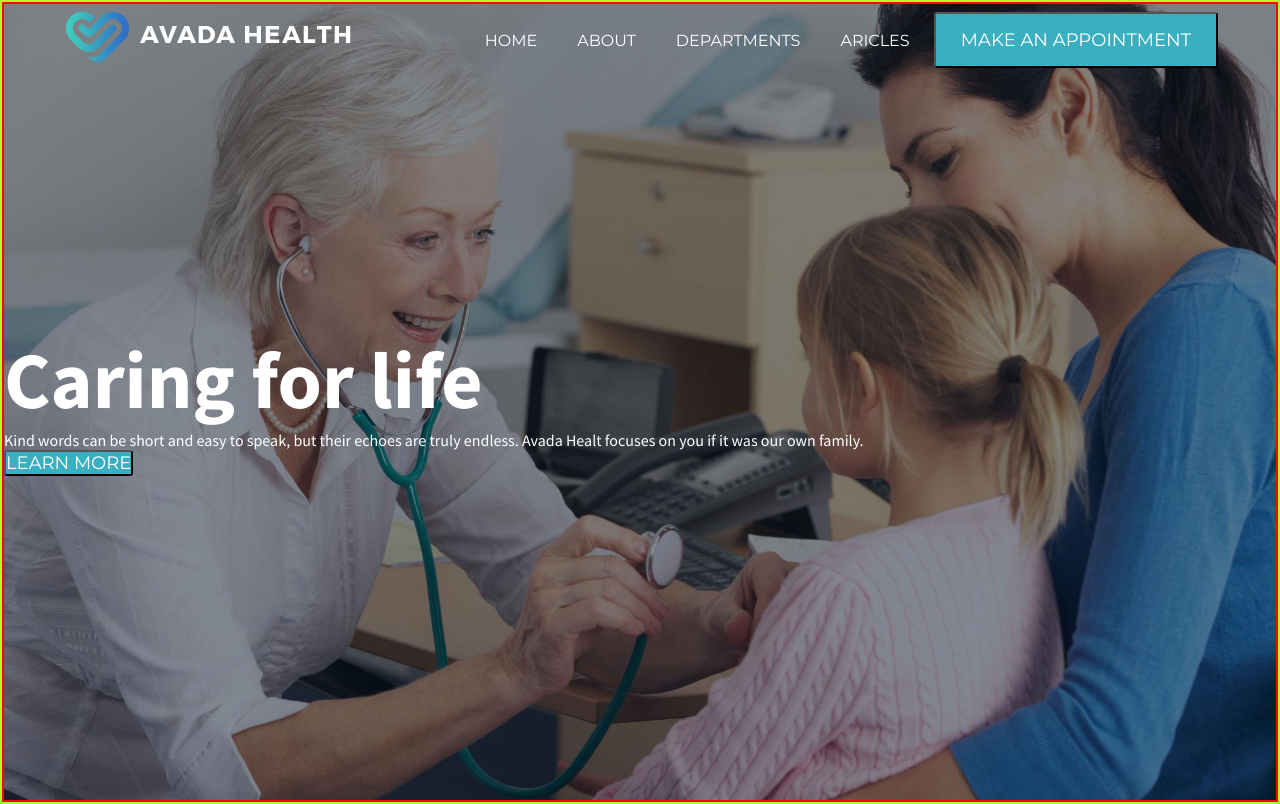
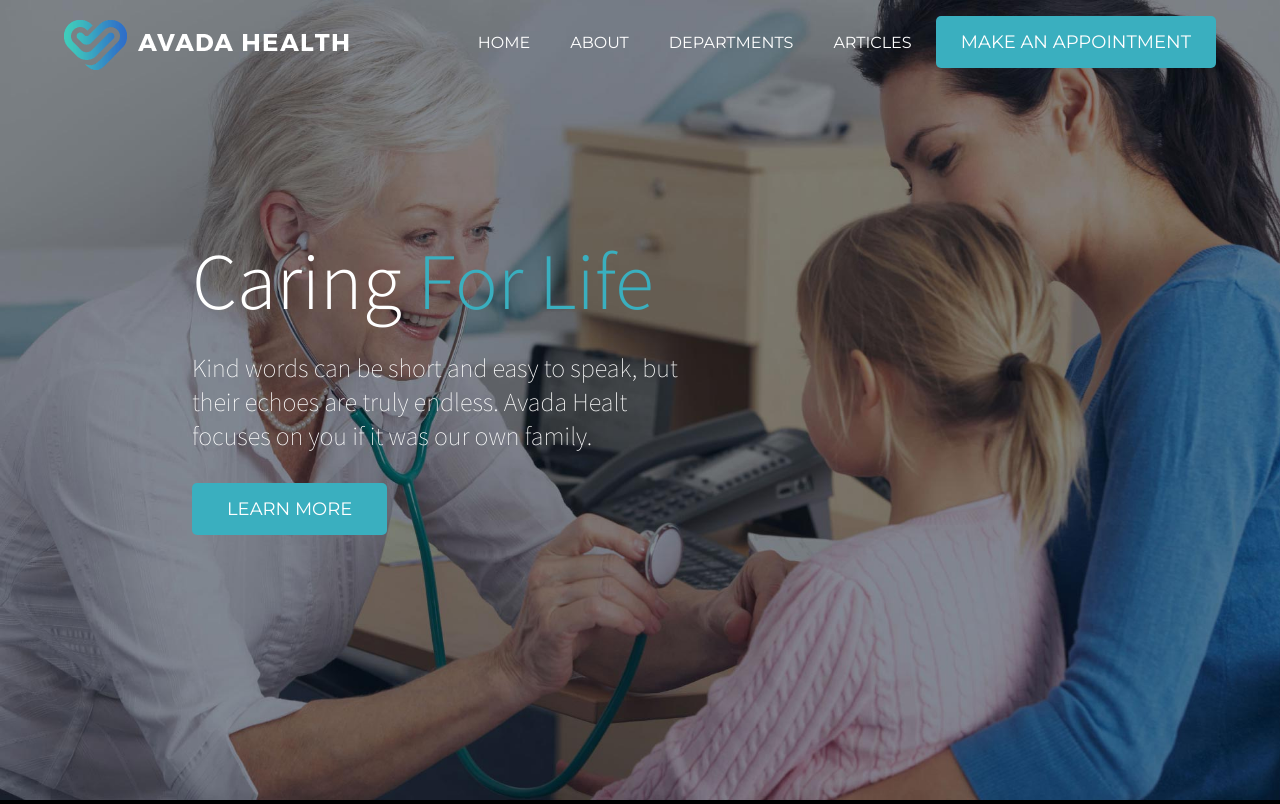
Before and after one commit to MSabbatini98/proj-html-vuejs, a website: page index.html in a window 1280 px wide. Drawn offline with nearby package versions, Linux system fonts and the light colour scheme.

Commit message:
HEADER
Completed header, with nav_bar (Vue) and jumbotron

```diff
--- a/index.html
+++ b/index.html
@@ -22,9 +22,11 @@
 </head>
 <body>
     <div id="vue_box">
+        <!-- ? HEADER -->
         <header>
+            <!--? barra di navigazione -->
             <div class="nav_bar">
-                <div class="nav_bar__logo">
+                <div class="nav_bar__logo mt_1">
                     <img src="img/medical_logo_1x_light.png" alt="logo di avada health">
                 </div>
                 <div class="nav_bar__links">
@@ -40,23 +42,18 @@
                 </div>
 
             </div>
+            <!-- ? jumbotron -->
             <div class="jumbotron loginbody">
                 <div class="jumbotron__text">
                     <h1>Caring <span>for life</span> </h1>
-                    <p>Kind words can be short and easy to speak, but their echoes are truly endless. Avada Healt focuses on you if it was our own family.</p>
+                    <p class="mt_2">Kind words can be short and easy to speak, but their echoes are truly endless. Avada Healt focuses on you if it was our own family.</p>
 
-                    <button class="btn_primary">
+                    <button class="btn_primary mt_3">
                         learn more
                     </button>
                 </div>
             </div>
-
         </header>
-
-
-
-
-    </div>
 
 
 
@@ -66,6 +63,13 @@
 
 
 
+
+
+
+
+
+
+    </div>
     <!-- File JavaScript da mettere a fine HTML-->
     <script src="script.js" charset="utf-8"></script>
 </body>
--- a/script.js
+++ b/script.js
@@ -7,7 +7,7 @@ var vue_box = new Vue(
             "home",
             "about",
             "departments",
-            "aricles"
+            "articles"
         ],
         index : 0,
     },
--- a/src/app.scss
+++ b/src/app.scss
@@ -5,12 +5,6 @@
 header {
     display: flex;
     color: white;
-
-    //  * {
-    //     border: hotpink solid 3px;
-    // }
-
-    border : greenyellow 2px solid;
 
     .nav_bar {
         position: fixed;
@@ -23,11 +17,7 @@ header {
         color: white;
         // background-color: yellow;
 
-
-        .nav_bar__logo {
-
-        }
-        .nav_bar__links{
+        &__links{
             width: calc(100% - 300px);
             align-self: center;
             text-align: right;
@@ -56,10 +46,23 @@ header {
         display: flex;
         height: 100vh;
         width: 100%;
-        border : red 2px solid;
 
-        &__text {align-self: center;
+        &__text {
+            // align-self: center;
+            width: 40%;
+            margin-left: 15%;
+            margin-top: 18%;
 
+            p {
+                line-height: 1.3;
+                font-size: $text_xl;
+                font-weight: 200;
+            }
+
+            button.btn_primary {
+                padding: 15px 35px;
+
+            }
         }
     }
 
--- a/src/partials/common.scss
+++ b/src/partials/common.scss
@@ -10,14 +10,21 @@ body{
 }
 h1{
     font-size: 80px;
+    font-weight: 300;
+    text-transform: capitalize;
+    span {
+        color: $color_primary;
+    }
 }
 // bottoni
 .btn_primary {
     background-color: $color_primary;
-    border-radius: 3px;
+    border-radius: 5px;
     font-size: $text_nav;
     font-family: 'Montserrat', sans-serif;
     text-transform: uppercase;
+    outline: none;
+    border: none;
     color: white;
 
 }
@@ -28,3 +35,10 @@ h1{
     background-repeat: no-repeat;
 
 }
+
+// margins
+@for $i from 1 through 3 {
+    .mt_#{$i} {
+    margin-top: 10px * $i;
+    }
+}
--- a/src/partials/variables.scss
+++ b/src/partials/variables.scss
@@ -3,8 +3,13 @@
 $text_s : 14px;
 $text_m : 17px;
 $text_l : 22px;
+$text_xl : 26px;
 $text_h : 46px;
 $text_nav : 18px;
 
+// ? other text_variables
+$line_heigt : 2.2;
+
+
 //? colors
 $color_primary: #3aafbf;
```
Also changed, not shown: dist/app.css.
